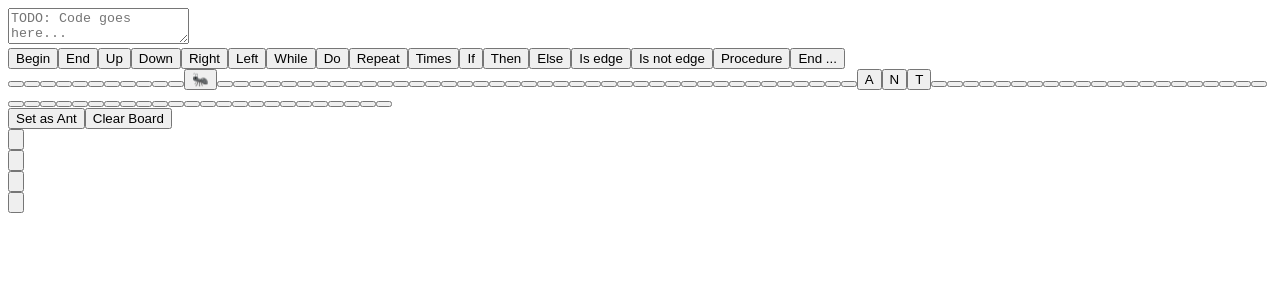
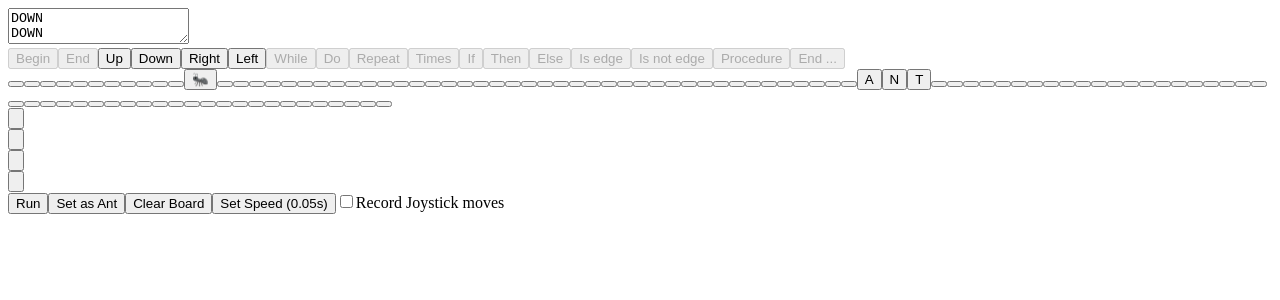
Before and after one commit to allindevelopers/executanti, a Nuxt app: page /furnica in a window 1280 px wide. Shown: the top 300 px of the page. Built offline with nearby package versions, Linux system fonts and the light colour scheme.

Commit message:
add basic parsing, add final state

```diff
--- a/components/button.component.ts
+++ b/components/button.component.ts
@@ -3,7 +3,7 @@ import { FunctionalComponent } from "@vue/runtime-dom";
 const Button: FunctionalComponent<any> = (props, { slots }) => {
 	const { class: className, ...rest } = props;
 	const classes = [
-		"bg-gray-100 active:bg-gray-200 px-4 py-2 uppercase",
+		"bg-gray-100 active:bg-gray-200 px-4 py-2 uppercase disabled:text-gray-300",
 		className,
 	];
 	const newProps = { ...rest, class: classes };
--- a/pages/furnica.vue
+++ b/pages/furnica.vue
@@ -3,26 +3,27 @@
 		<div class="mt-4 mx-auto flex p-px gap-px max-w-max bg-gray-200">
 			<textarea
 				class="flex-grow p-4 font-mono uppercase resize-none overflow-x-scroll"
-				placeholder="TODO: Code goes here..."
+				placeholder="Code goes here..."
+				v-model="textarea"
 			></textarea>
 			<div class="grid gap-px place-content-start">
-				<Button>Begin</Button>
-				<Button>End</Button>
-				<Button>Up</Button>
-				<Button>Down</Button>
-				<Button>Right</Button>
-				<Button>Left</Button>
-				<Button>While</Button>
-				<Button>Do</Button>
-				<Button>Repeat</Button>
-				<Button>Times</Button>
-				<Button>If</Button>
-				<Button>Then</Button>
-				<Button>Else</Button>
-				<Button>Is edge</Button>
-				<Button>Is not edge</Button>
-				<Button>Procedure</Button>
-				<Button>End ...</Button>
+				<Button disabled>Begin</Button>
+				<Button disabled>End</Button>
+				<Button @click="textarea += 'UP\n'">Up</Button>
+				<Button @click="textarea += 'DOWN\n'">Down</Button>
+				<Button @click="textarea += 'RIGHT\n'">Right</Button>
+				<Button @click="textarea += 'LEFT\n'">Left</Button>
+				<Button disabled>While</Button>
+				<Button disabled>Do</Button>
+				<Button disabled>Repeat</Button>
+				<Button disabled>Times</Button>
+				<Button disabled>If</Button>
+				<Button disabled>Then</Button>
+				<Button disabled>Else</Button>
+				<Button disabled>Is edge</Button>
+				<Button disabled>Is not edge</Button>
+				<Button disabled>Procedure</Button>
+				<Button disabled>End ...</Button>
 			</div>
 			<div class="grid gap-px content-start">
 				<div
@@ -44,9 +45,20 @@
 					</button>
 				</div>
 				<div class="flex gap-px items-start">
-					<Button @click="setAsAnt">Set as Ant</Button>
-					<Button @click="clearBoard">Clear Board</Button>
-					<Joystick class="ml-auto mr-4 mt-4" @click="moveAnt" />
+					<Joystick class="m-4" @click="joystickMove" />
+					<div class="grid">
+						<Button @click="run">Run</Button>
+						<Button @click="setAsAnt">Set as Ant</Button>
+						<Button @click="clearBoard">Clear Board</Button>
+						<Button @click="setSpeed">
+							Set Speed
+							<span class="lowercase">({{ speed / 1000 }}s)</span>
+						</Button>
+						<label class="p-3">
+							<input type="checkbox" v-model="record" />
+							<span class="ml-2">Record Joystick moves</span>
+						</label>
+					</div>
 				</div>
 			</div>
 		</div>
@@ -66,13 +78,19 @@ import {
 	createGrid,
 	createWrapGrid,
 	EmptyType,
+	every,
 	getAntCell,
 	getCharCell,
 	getEmptyCell,
 	includes,
+	sleep,
 	swapItems,
 } from "~~/utils";
+import textareaInit from "~~/utils/textarea-init";
 
+const speed = ref(50);
+const textarea = ref(textareaInit);
+const record = ref(false);
 const letters = { 52: "A", 53: "N", 54: "T" };
 const focusedCell = ref<Cell>();
 const grid = ref<HTMLElement>();
@@ -96,15 +114,26 @@ function setAsAnt() {
 	cells.value = cells.value.map(remove).map(set);
 }
 
-function moveAnt(direction: ArrowCodes) {
+function joystickMove(direction: ArrowCodes) {
+	const MoveMap: Record<ArrowCodes, string> = {
+		ArrowUp: "UP",
+		ArrowDown: "DOWN",
+		ArrowLeft: "LEFT",
+		ArrowRight: "RIGHT",
+	};
+	if (record.value) textarea.value += `${MoveMap[direction]}\n`;
+	moveAnt(direction);
+}
+
+function moveAnt(direction: ArrowCodes): boolean {
 	const antIndex = cells.value.findIndex((cell) => cell.type === AntType);
 
 	// Ant is missing on grid
-	if (antIndex < 0) return;
+	if (antIndex < 0) return false;
 
 	const newIndex = clampGrid(direction, antIndex);
 	// Hit the wall
-	if (antIndex === newIndex) return;
+	if (antIndex === newIndex) return false;
 
 	const moveIndex = clampGrid(direction, newIndex);
 	// Try to move cell only if not wall and next is empty
@@ -112,8 +141,9 @@ function moveAnt(direction: ArrowCodes) {
 		cells.value = swapItems(cells.value, newIndex, moveIndex);
 	}
 
-	if (cells.value[newIndex].type !== EmptyType) return;
+	if (cells.value[newIndex].type !== EmptyType) return false;
 	cells.value = swapItems(cells.value, antIndex, newIndex);
+	return true;
 }
 
 function getChar() {
@@ -123,8 +153,36 @@ function getChar() {
 	return firstSymbol.length !== 1 ? firstSymbol : firstSymbol.toUpperCase();
 }
 
+function setSpeed() {
+	const text = window.prompt("Number of seconds");
+	try {
+		speed.value = Number.parseFloat(text) * 1000;
+	} catch {}
+}
+
 function clearBoard() {
 	cells.value = createGrid();
+}
+
+async function run() {
+	const tokens = textarea.value
+		.toUpperCase()
+		.split("\n")
+		.map((t) => t.trim())
+		.filter(Boolean);
+
+	const MoveMap: Record<string, ArrowCodes> = {
+		UP: "ArrowUp",
+		DOWN: "ArrowDown",
+		LEFT: "ArrowLeft",
+		RIGHT: "ArrowRight",
+	};
+
+	const passed = await every(tokens, async (token) =>
+		sleep(speed.value).then(() => moveAnt(MoveMap[token]))
+	);
+
+	nextTick(() => (passed ? window.alert("SUCCESS") : window.alert("FAILED")));
 }
 
 onMounted(() => {
--- a/utils/index.ts
+++ b/utils/index.ts
@@ -126,3 +126,19 @@ function expand(size: number, cb: (div: number, mod: number) => number) {
 		return cb(div, mod);
 	};
 }
+
+export const sleep = (ms: number) =>
+	new Promise((resolve) => setTimeout(resolve, ms));
+
+export async function every<T>(
+	array: T[],
+	predicate: (value: T, index: number, array: T[]) => Promise<boolean>,
+	thisArg?: any
+): Promise<boolean> {
+	for (let i = 0; i < array.length; i++) {
+		const passed = await predicate.call(thisArg, array[i], i, array);
+		if (!passed) return false;
+	}
+
+	return true;
+}
--- /dev/null
+++ b/utils/textarea-init.ts
@@ -0,0 +1,40 @@
+export default [
+	"DOWN",
+	"DOWN",
+	"DOWN",
+	"DOWN",
+	"DOWN",
+	"RIGHT",
+	"UP",
+	"UP",
+	"UP",
+	"UP",
+	"UP",
+	"DOWN",
+	"DOWN",
+	"DOWN",
+	"DOWN",
+	"DOWN",
+	"RIGHT",
+	"UP",
+	"UP",
+	"UP",
+	"UP",
+	"UP",
+	"DOWN",
+	"DOWN",
+	"DOWN",
+	"DOWN",
+	"DOWN",
+	"RIGHT",
+	"UP",
+	"UP",
+	"UP",
+	"UP",
+	"UP",
+	"DOWN",
+	"RIGHT",
+	"DOWN",
+	"LEFT",
+	"UP",
+].join("\n");
```
Also changed, not shown: tailwind.config.js (+0 -7 lines), 1 other file (tests, documents, lock files or other folders).
